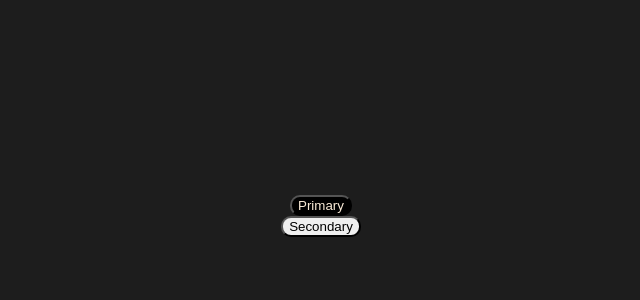
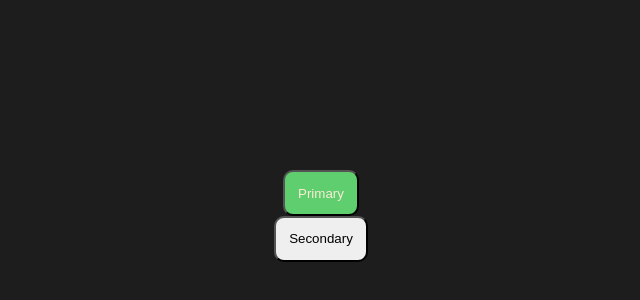
Before and after one commit to christophvogel/refcast, a Next.js app: page / in a window 1280 px wide. Shown: the part 184-484 px from the top of the page, without its empty margins (319-959 px from the left). Built offline with nearby package versions, Linux system fonts and the light colour scheme.

Commit message:
💄 Testing for Heroku Deployment

```diff
--- a/components/button/Button.module.css
+++ b/components/button/Button.module.css
@@ -1,8 +1,9 @@
 .btn {
   border-radius: 10px;
+  padding: 1em;
 }
 
 .primary {
   color: antiquewhite;
-  background: black;
+  background: var(--spotify-color);
 }
```
